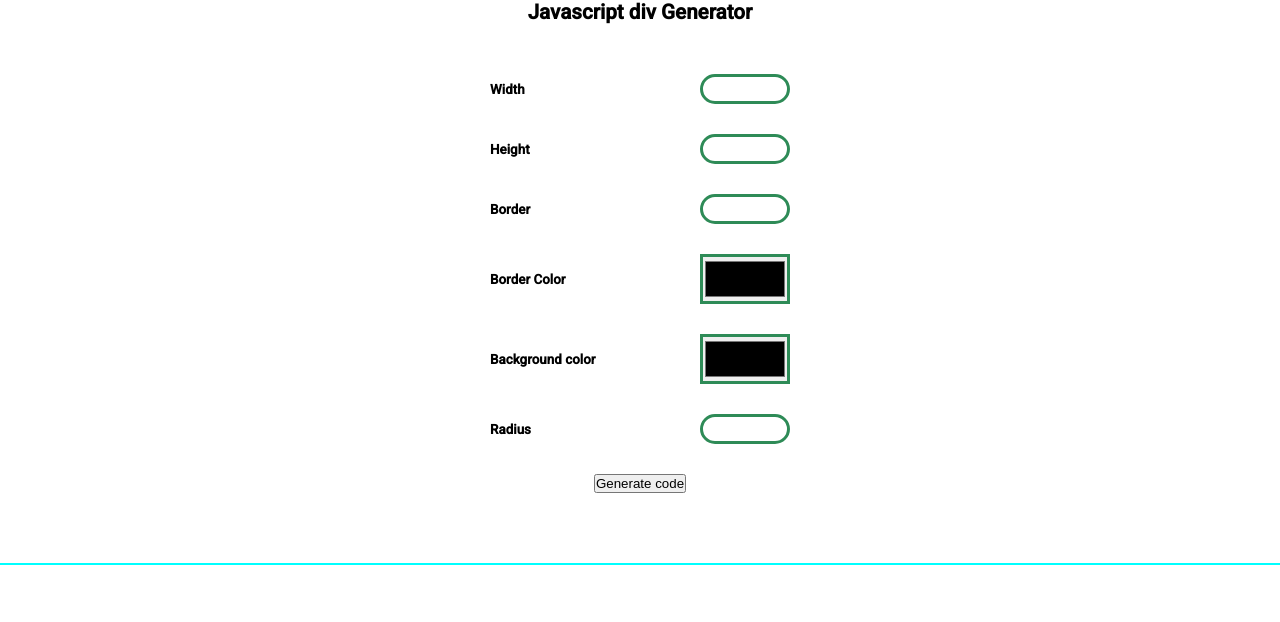
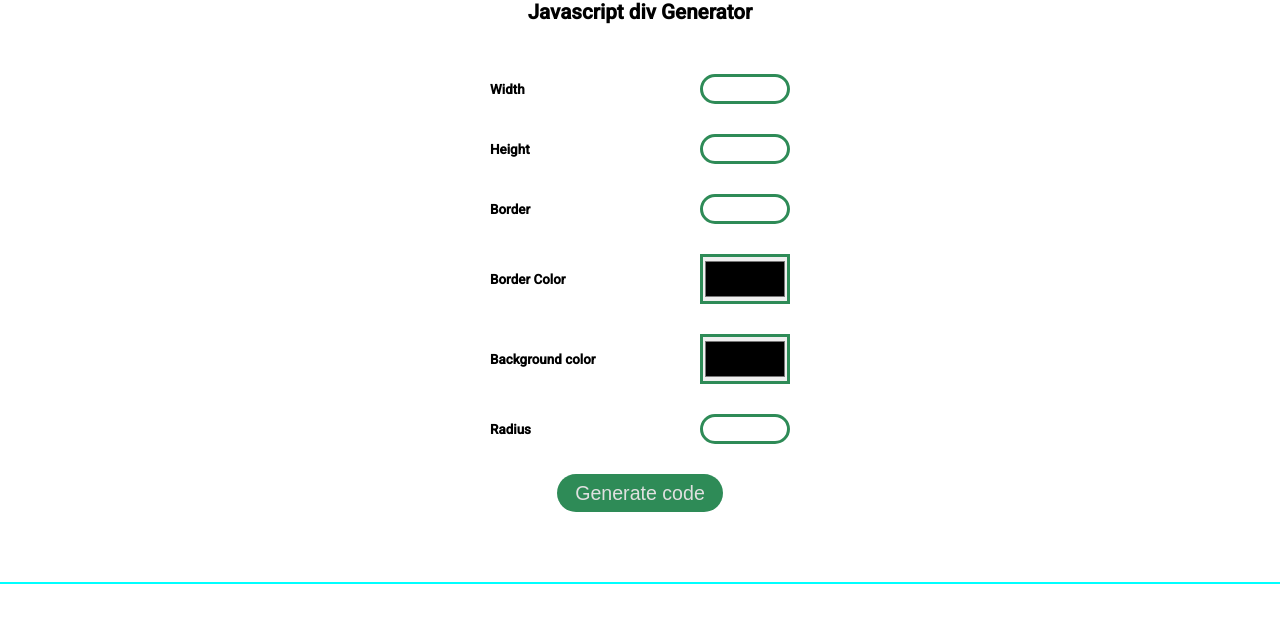
Before and after one commit to zaqurbanov/Div-genarete-app, a plain HTML site: page index.html in a window 1280 px wide. Drawn offline with Linux system fonts and the light colour scheme.

Commit message:
change button style

```diff
--- a/style.css
+++ b/style.css
@@ -97,3 +97,11 @@ border-radius: 0;
     opacity: 100;
     padding: 1.1rem;
 }
+button{
+    background-color: #2E8B57;
+    border: none;
+    padding: 0.75rem 1.75rem;
+    border-radius: 30px;
+    color: #e0e0e0;
+    font-size: 1.9rem;
+}
```
Also changed, not shown: main.js (+4 -4 lines).
